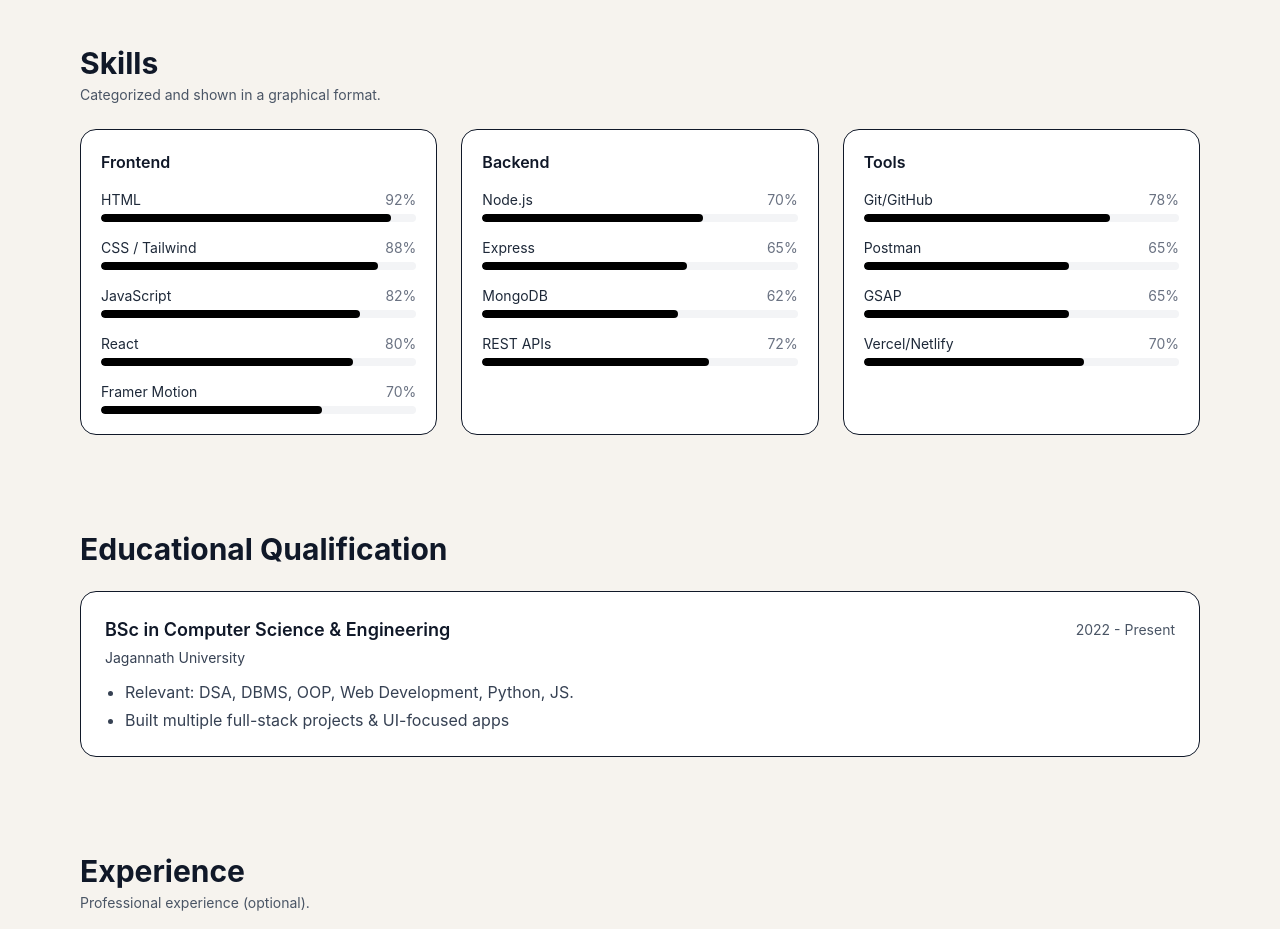
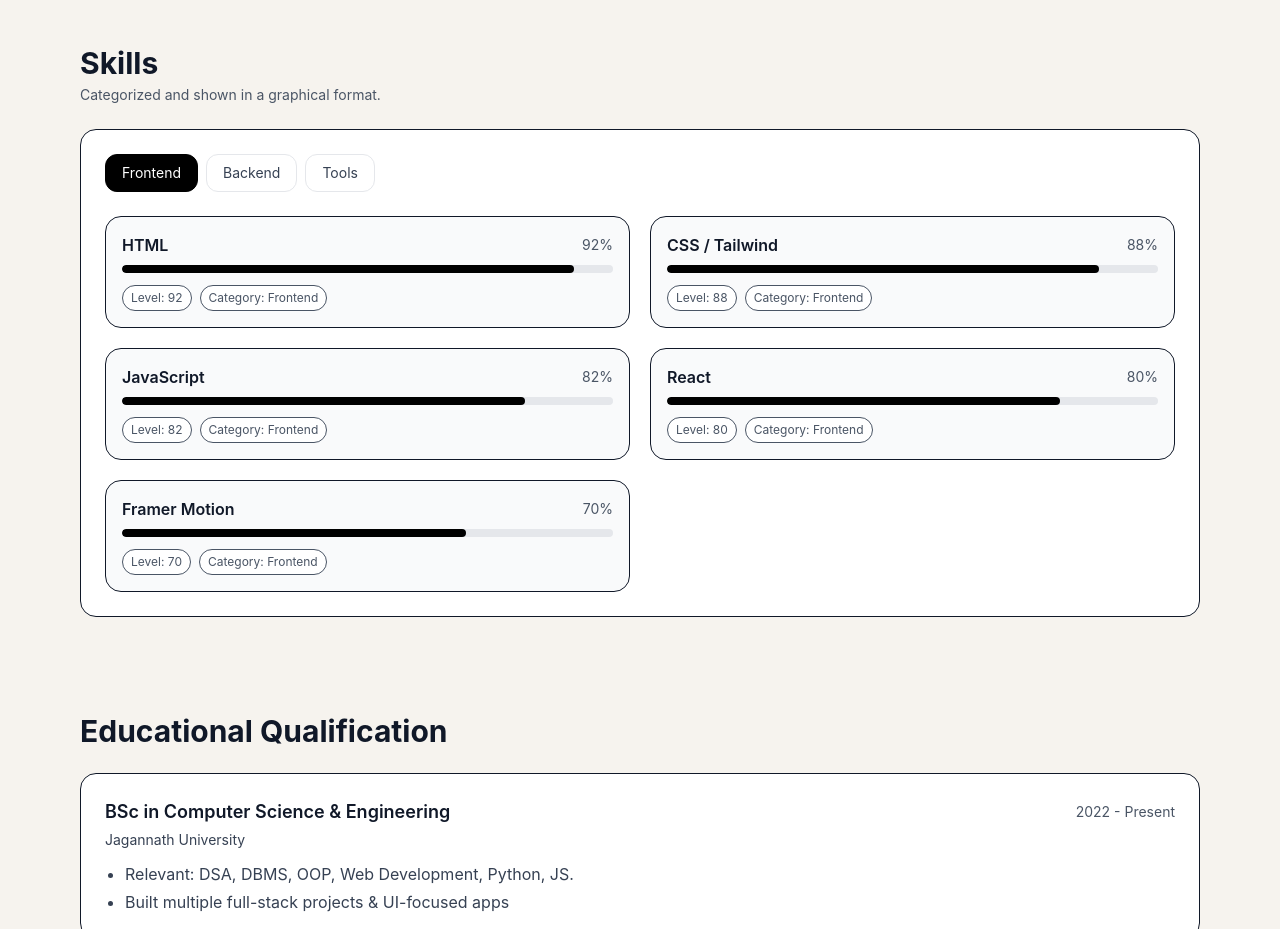
Before and after one commit to Ninalfi/portfolio, a React (Vite) app: page / in a window 1280 px wide. Shown: the part 1100-2029 px from the top of the page. Built offline with nearby package versions, Linux system fonts and the light colour scheme.

Commit message:
Updated skill

```diff
--- a/src/component/Skills.jsx
+++ b/src/component/Skills.jsx
@@ -1,39 +1,78 @@
+import { useMemo, useState } from "react";
+import { motion } from "framer-motion";
+
 export default function Skills({ groups }) {
+  const categories = useMemo(() => groups.map((g) => g.category), [groups]);
+  const [active, setActive] = useState(categories[0] || "");
+
+  const current = groups.find((g) => g.category === active) || groups[0];
+
   return (
-    <div className="grid md:grid-cols-3 gap-6">
-      {groups.map((g) => (
-        <div
-          key={g.category}
-          className="rounded-2xl border bg-white p-5
-                     dark:bg-[#111] dark:border-white/10"
+    <div className="rounded-2xl border bg-white p-5 md:p-6
+                    dark:bg-[#111] dark:border-white/10">
+      {/* Tabs */}
+      <div className="flex flex-wrap gap-2 mb-6">
+        {categories.map((c) => {
+          const isActive = c === active;
+          return (
+            <button
+              key={c}
+              onClick={() => setActive(c)}
+              className={[
+                "px-4 py-2 rounded-xl text-sm border transition",
+                isActive
+                  ? "bg-black text-white border-black dark:bg-white dark:text-black dark:border-white"
+                  : "bg-white text-gray-700 border-gray-200 hover:bg-gray-50 dark:bg-[#111] dark:text-gray-200 dark:border-white/10 dark:hover:bg-white/5",
+              ].join(" ")}
             >
-          <h3 className="font-semibold mb-4 text-gray-900 dark:text-white">
-            {g.category}
-          </h3>
-
-          <div className="space-y-4">
-            {g.items.map((s) => (
-              <div key={s.name}>
-                <div className="flex justify-between text-sm mb-1">
-                  <span className="text-gray-800 dark:text-gray-200">
-                    {s.name}
-                  </span>
-                  <span className="text-gray-500 dark:text-gray-400">
-                    {s.level}%
-                  </span>
+              {c}
+            </button>
+          );
+        })}
       </div>
 
-                <div className="h-2 rounded-full bg-gray-100 overflow-hidden dark:bg-white/10">
+      {/* Skills grid */}
+      <div className="grid md:grid-cols-2 gap-5">
+        {current?.items?.map((s) => (
           <div
-                    className="h-full bg-black rounded-full dark:bg-white"
-                    style={{ width: `${s.level}%` }}
+            key={s.name}
+            className="rounded-2xl border p-4 bg-gray-50
+                       dark:bg-white/5 dark:border-white/10"
+          >
+            <div className="flex items-center justify-between mb-2">
+              <p className="font-semibold text-gray-900 dark:text-white">
+                {s.name}
+              </p>
+              <p className="text-sm text-gray-600 dark:text-gray-300">
+                {s.level}%
+              </p>
+            </div>
+
+            {/* Animated bar */}
+            <div className="h-2 rounded-full bg-gray-200 overflow-hidden dark:bg-white/10">
+              <motion.div
+                initial={{ width: 0 }}
+                whileInView={{ width: `${s.level}%` }}
+                viewport={{ once: true, amount: 0.4 }}
+                transition={{ duration: 0.8, ease: "easeOut" }}
+                className="h-full rounded-full bg-black dark:bg-white"
               />
+            </div>
+
+            {/* Mini tags (optional feel) */}
+            <div className="mt-3 flex gap-2 flex-wrap">
+              <span className="text-xs px-2 py-1 rounded-full border bg-white text-gray-600
+                               dark:bg-[#111] dark:text-gray-300 dark:border-white/10">
+                Level: {s.level}
+              </span>
+              <span className="text-xs px-2 py-1 rounded-full border bg-white text-gray-600
+                               dark:bg-[#111] dark:text-gray-300 dark:border-white/10">
+                Category: {active}
+              </span>
             </div>
           </div>
         ))}
       </div>
     </div>
-      ))}
-    </div>
   );
 }
--- a/src/context/ThemeProvider.jsx
+++ b/src/context/ThemeProvider.jsx
@@ -4,11 +4,9 @@ const ThemeContext = createContext(null);
 
 export function ThemeProvider({ children }) {
   const [theme, setTheme] = useState(() => {
-    // saved theme
     const saved = localStorage.getItem("theme");
     if (saved === "light" || saved === "dark") return saved;
 
-    // system theme fallback
     const prefersDark =
       window.matchMedia &&
       window.matchMedia("(prefers-color-scheme: dark)").matches;
@@ -19,8 +17,8 @@ export function ThemeProvider({ children }) {
   useEffect(() => {
     const root = document.documentElement;
 
-    if (theme === "dark") root.classList.add("dark");
-    else root.classList.remove("dark");
+    root.classList.remove("light", "dark");
+    root.classList.add(theme);
 
     localStorage.setItem("theme", theme);
   }, [theme]);
```
Lines whose indentation alone changed are shown as unchanged.
